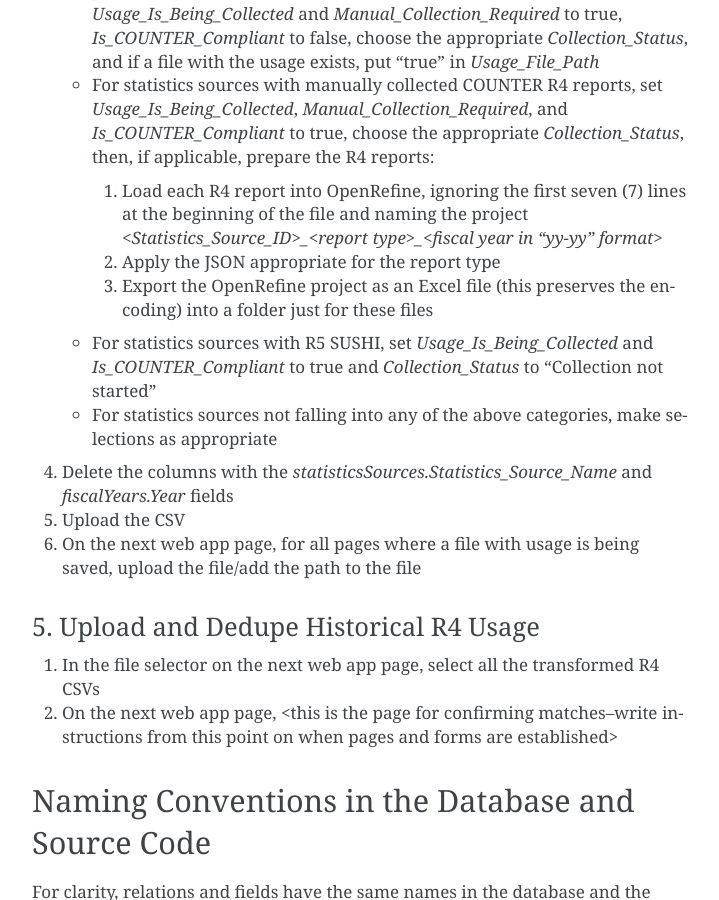
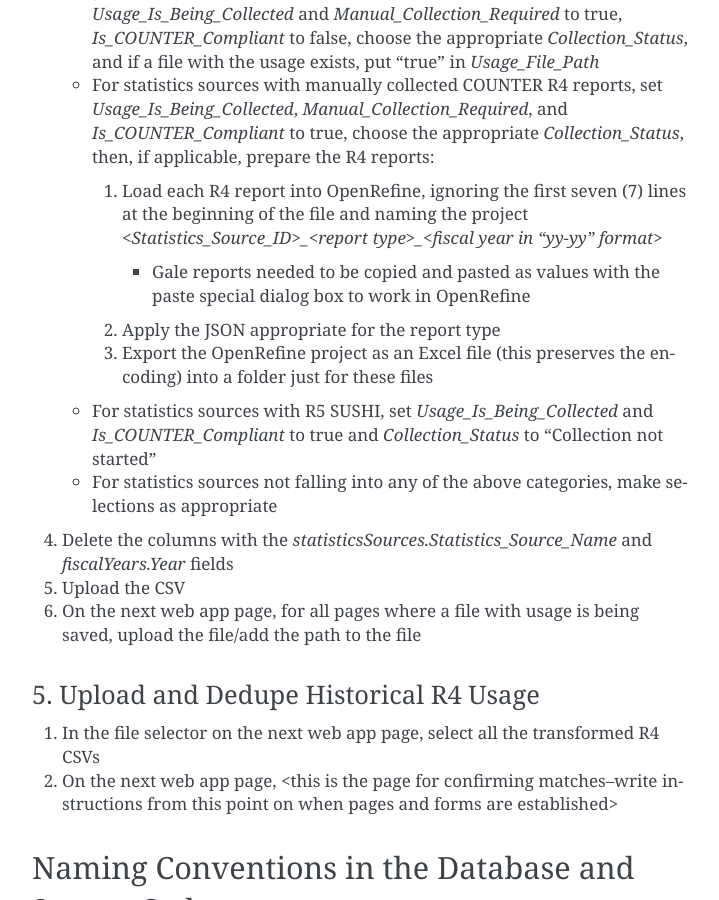
Before and after one commit to ereiskind/nolcat, a Sphinx documentation site: the page built from docs/source/the_database.rst, in a window 1280 px wide and 900 px high, scrolled down 2111 px. Shown: the whole window, without its empty margins (388-1107 px from the left). Built offline with Sphinx 7.4.7, drawn with Linux system fonts in a browser that asks for light colours.

Commit message:
Add note about Gale reports in OpenRefine

```diff
--- a/docs/source/the_database.rst
+++ b/docs/source/the_database.rst
@@ -48,6 +48,9 @@ The most important data related to a statistics source--the SUSHI credentials--n
    * For statistics sources with manually collected COUNTER R4 reports, set `Usage_Is_Being_Collected`, `Manual_Collection_Required`, and `Is_COUNTER_Compliant` to true, choose the appropriate `Collection_Status`, then, if applicable, prepare the R4 reports:
 
      1. Load each R4 report into OpenRefine, ignoring the first seven (7) lines at the beginning of the file and naming the project `<Statistics_Source_ID>_<report type>_<fiscal year in "yy-yy" format>`
+
+        * Gale reports needed to be copied and pasted as values with the paste special dialog box to work in OpenRefine
+
      2. Apply the JSON appropriate for the report type
      3. Export the OpenRefine project as an Excel file (this preserves the encoding) into a folder just for these files
 
```
Also changed, not shown: 3 other files.
